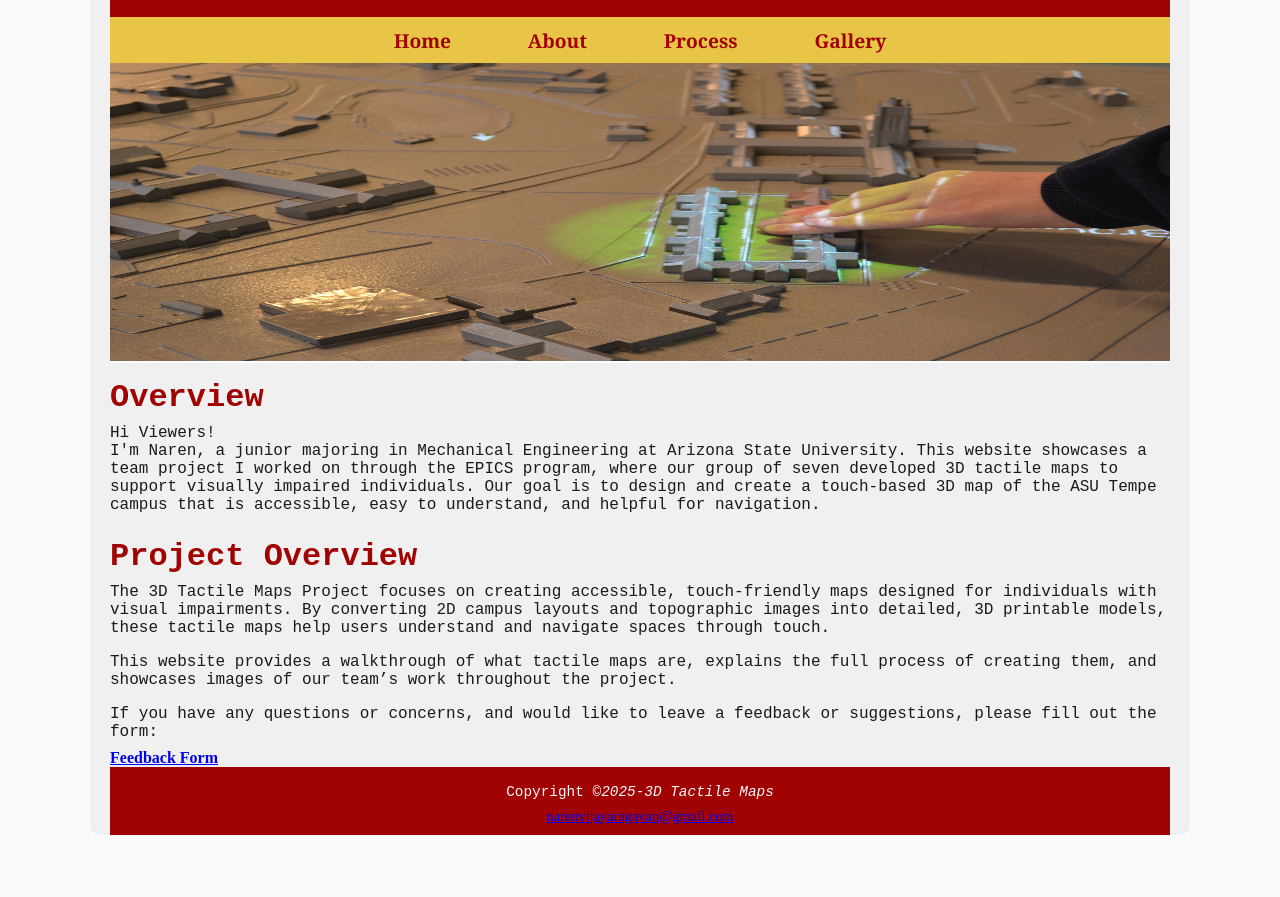
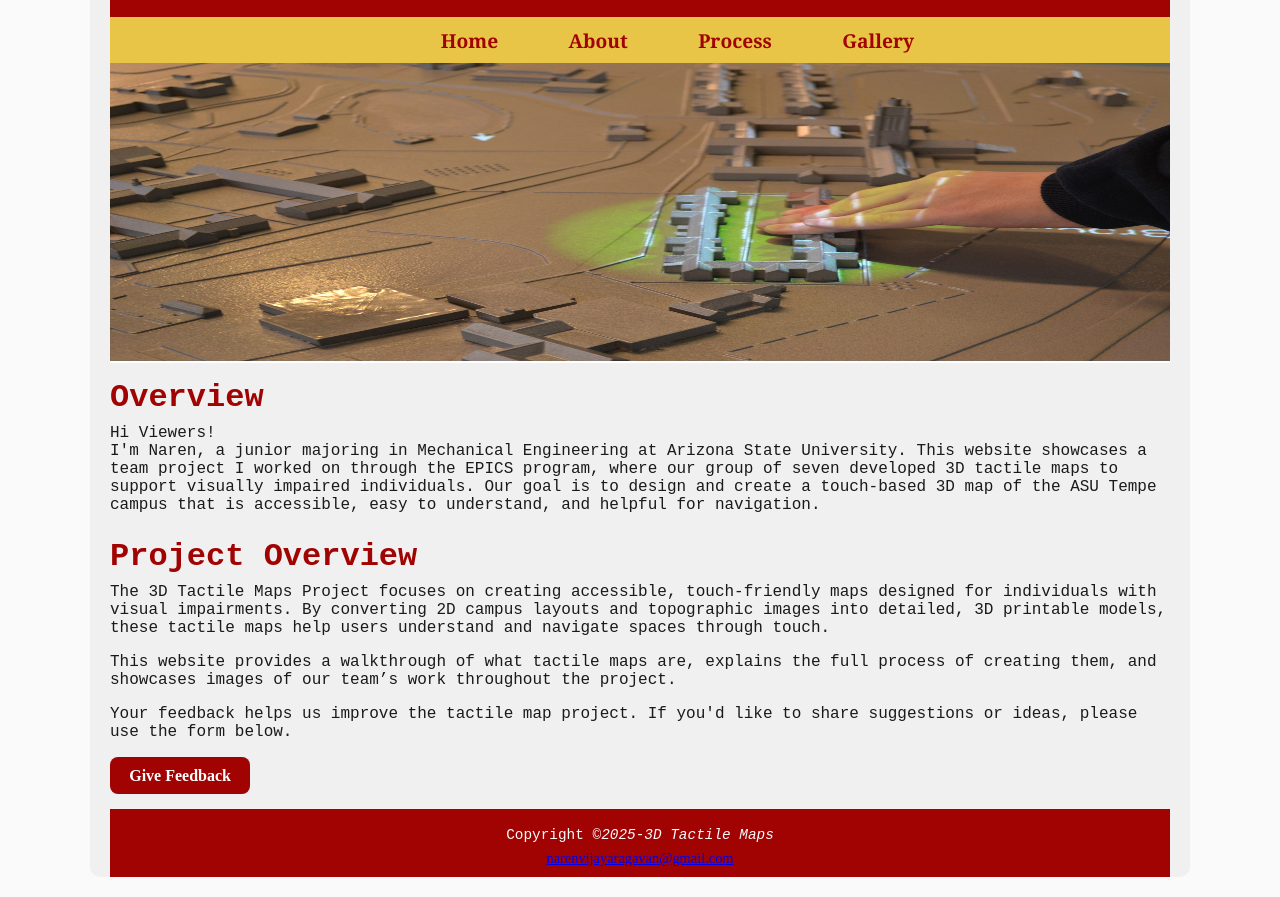
Before and after one commit to nvijaya6/nvijaya6.github.io, a plain HTML site: page index.html in a window 1280 px wide. Shown: the part 156-1053 px from the top of the page. Before the commit the page ends 1011 px from the top, so only its background shows below. Drawn offline with Linux system fonts and the light colour scheme.

Commit message:
prefinal 2

```diff
--- a/index.html
+++ b/index.html
@@ -1,4 +1,3 @@
-<!--test change-->
 <!DOCTYPE html>
 <html lang="en">
 <head>
@@ -16,10 +15,12 @@
         <h1><a href="index.html">3D Tactile Maps</a></h1>
     </header>
     <nav>
-        <a href="index.html"><strong>Home</strong></a>
-        <a href="about.html"><strong>About</strong></a>
-        <a href="process.html"><strong>Process</strong></a>
-        <a href="gallery.html"><strong>Gallery</strong></a>
+        <div class="all-nav-links">
+            <a href="index.html"><strong>Home</strong></a>
+            <a href="about.html"><strong>About</strong></a>
+            <a href="process.html"><strong>Process</strong></a>
+            <a href="gallery.html"><strong>Gallery</strong></a>
+        </div>
     </nav>
     <div id="homehero">
     </div>
@@ -44,9 +45,14 @@
         This website provides a walkthrough of what tactile maps are, explains the full process of creating them,
         and showcases images of our team’s work throughout the project.
     </p>
+
+    <p>
+        Your feedback helps us improve the tactile map project.
+        If you'd like to share suggestions or ideas, please use the form below.
+    </p>
+    <a href="forms.html" class="feedback-btn">Give Feedback</a>
+
 </main>
-<p>If you have any questions or concerns, and would like to leave a feedback or suggestions, please fill out the form:</p>
- <a href="forms.html"><strong>Feedback Form</strong></a>
 
 <footer>
     <p>Copyright &copy;<i>2025-3D Tactile Maps</i></p>
--- a/styles.css
+++ b/styles.css
@@ -11,7 +11,7 @@ body{
     padding: 20px;
 }
 
-h1{
+header h1{
     font-family:Cambria, Cochin, Georgia, Times, 'Times New Roman', serif;
     font-size: 300%;
     color: var(--secondary);
@@ -96,6 +96,12 @@ nav{
     background-color: var(--secondary);
     padding:0.5em 0;
     font-family: Cambria, Cochin, Georgia, Times, 'Times New Roman', serif;
+    color: #000;
+}
+nav .all-nav-links{
+    margin-left:75px;
+    display: flex;
+    gap: 2rem;
 }
 nav a:link{
     text-decoration: none;
@@ -268,11 +274,35 @@ button{
 button:hover{
     background-color:var(--accent);
 }
+
+.feedback-btn {
+    display: inline-block;
+    background: var(--primary);
+    color: white;
+    padding: 0.6rem 1.2rem;
+    border-radius: 8px;
+    text-decoration: none;
+    font-weight: bold;
+    font-size: 1rem;
+    transition: background 0.25s ease, transform 0.15s ease;
+    margin-top: 0.5rem;
+}
+
+.feedback-btn:hover {
+    background: var(--accent);
+    transform: translateY(-2px);
+}
+
+.feedback-btn:active {
+    transform: translateY(0);
+}
+
 footer{
     color: white;
     text-align: center;
     font-size: 90%;
     background-color: var(--primary);
+    margin-top: 15px;
     padding: 10px;
 }
 footer p{
```
Also changed, not shown: about.html (+12 -6 lines), forms.html (+6 -4 lines), gallery.html (+12 -6 lines), process.html (+12 -6 lines).
